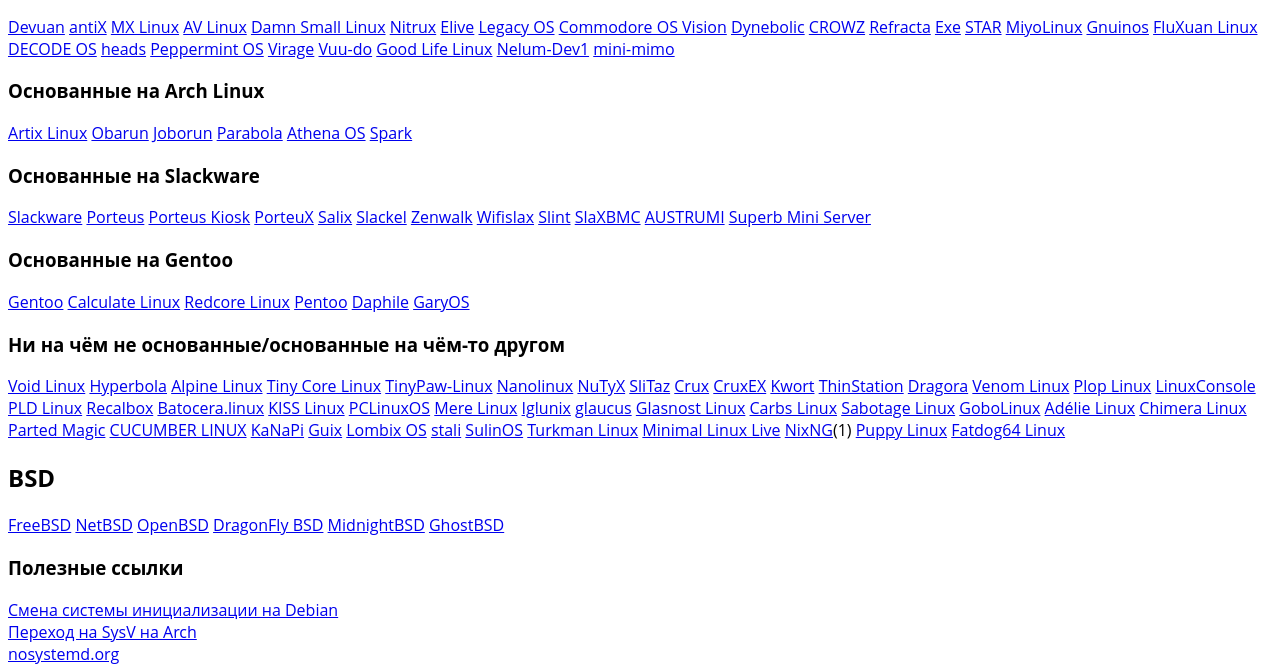
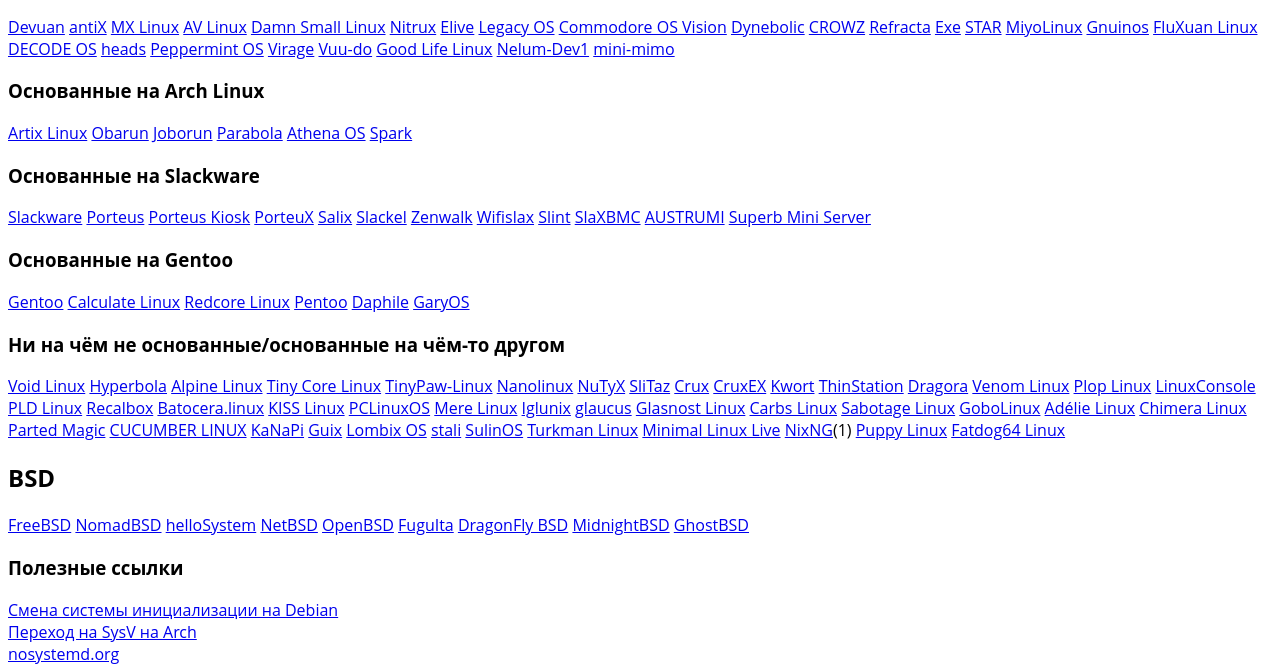
Before and after one commit to etar125/sysdfree.github.io, a plain HTML site: page index.html in a window 1280 px wide. Shown: the part 114-783 px from the top of the page. Drawn offline with Linux system fonts and the light colour scheme.

Commit message:
+3 BSD
+NomadBSD, helloSystem, FuguIta

```diff
--- a/index.html
+++ b/index.html
@@ -113,8 +113,11 @@
 
 		<h2>BSD</h2>
 		<a href="https://www.freebsd.org/">FreeBSD</a>
+		<a href="https://nomadbsd.org/">NomadBSD</a>
+		<a href="https://github.com/helloSystem/hello">helloSystem</a>
 		<a href="https://www.netbsd.org/">NetBSD</a>
 		<a href="https://www.openbsd.org/">OpenBSD</a>
+		<a href="https://fuguita.org/">FuguIta</a>
 		<a href="https://www.dragonflybsd.org/">DragonFly BSD</a>
 		<a href="https://www.midnightbsd.org/">MidnightBSD</a>
 		<a href="https://ghostbsd.org/">GhostBSD</a>
```
